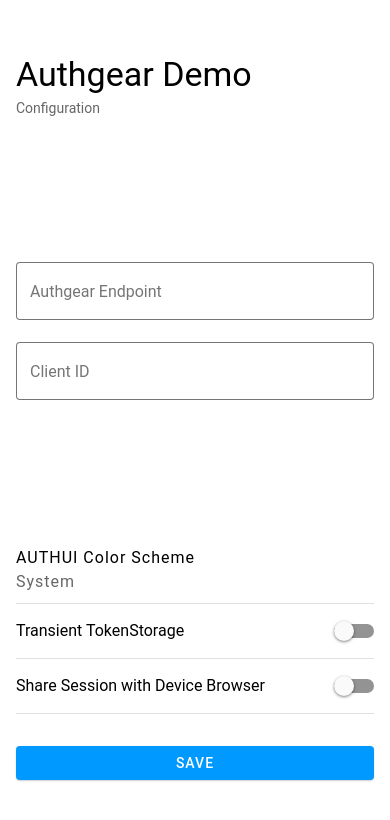
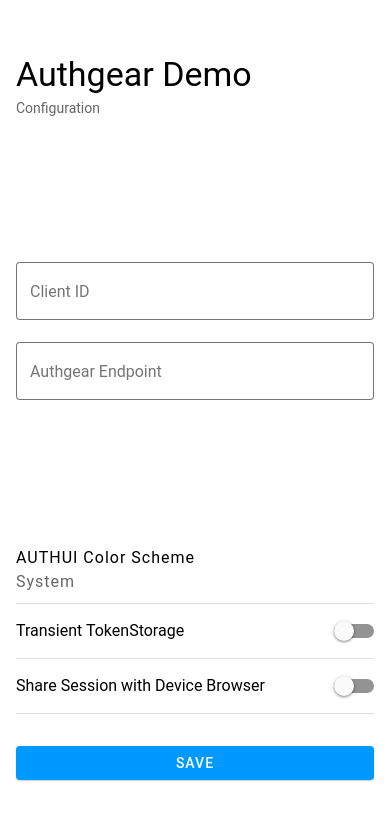
Before and after one commit to authgear/authgear-demo-app-rn, a React Native app: screen /Configuration in a window 390 px wide. Shown: the top 820 px of the page. Built offline with nearby package versions, Linux system fonts and the light colour scheme.

Commit message:
Make client id input field above endpoint input field

```diff
--- a/src/screens/ConfigurationScreen.tsx
+++ b/src/screens/ConfigurationScreen.tsx
@@ -194,17 +194,17 @@
           <TextInput
             style={styles.textInput}
             mode="outlined"
-            label="Authgear Endpoint"
-            value={endpoint}
-            onChangeText={setEndpoint}
+            label="Client ID"
+            value={clientID}
+            onChangeText={setClientID}
             autoCapitalize="none"
           />
           <TextInput
             style={styles.textInput}
             mode="outlined"
-            label="Client ID"
-            value={clientID}
-            onChangeText={setClientID}
+            label="Authgear Endpoint"
+            value={endpoint}
+            onChangeText={setEndpoint}
             autoCapitalize="none"
           />
         </View>
```
